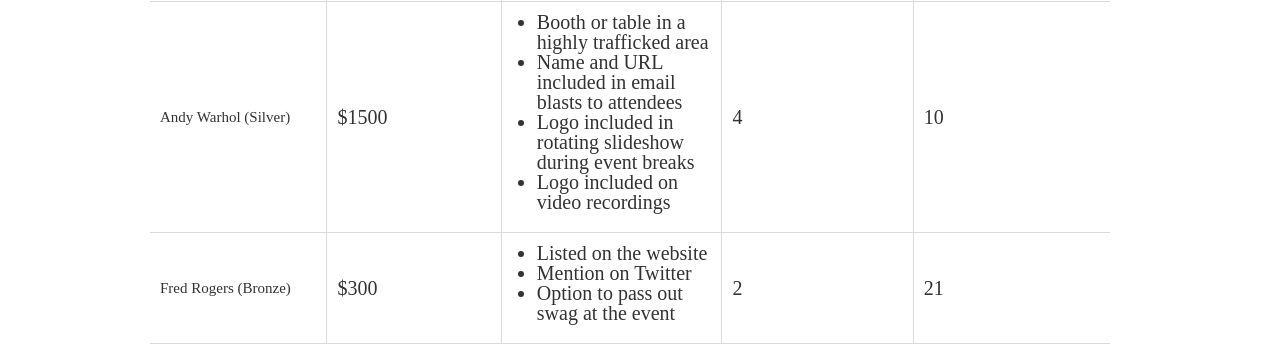
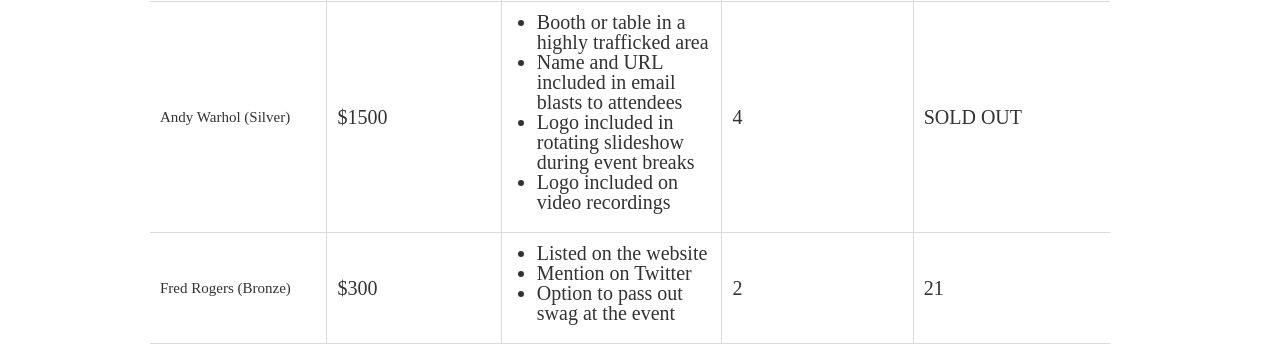
Before and after one commit to colindean/steelcityruby.github.com, a Jekyll site: the page built from sponsorship.html, in a window 1280 px wide and 900 px high, scrolled down 5770 px. Shown: the part 314-659 px from the top of the window. Built offline with Jekyll 4.4.1, drawn with Linux system fonts in a browser that asks for light colours; nearby versions of some CDN libraries; some web fonts are replaced; Markdown is read by kramdown in place of the engine named in the settings.

Commit message:
Notes that Warhol sponsorships are sold out

```diff
--- a/sponsorship.html
+++ b/sponsorship.html
@@ -374,7 +374,7 @@
                     </ul>
                   </td>
                   <td class="event">4</td>
-                  <td class="event">10</td>
+                  <td class="event">SOLD OUT</td>
                 </tr>
                 <tr>
                   <td class="time">Fred Rogers (Bronze)</td>
```
